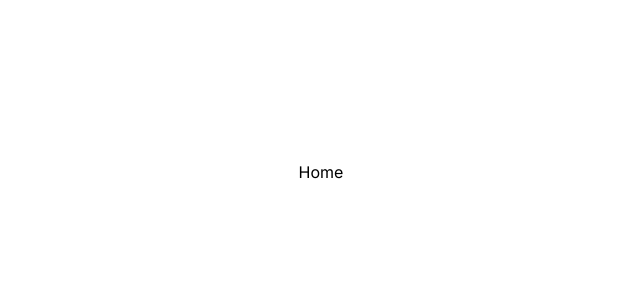
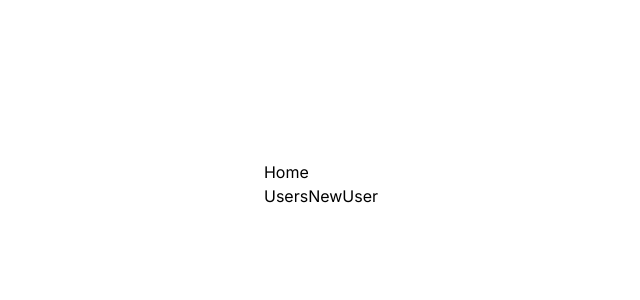
Before and after one commit to guiiffonseca/learning-nextjs-v-14, a Next.js app: page / in a window 1280 px wide. Shown: the top 300 px of the page, without its empty margins (319-959 px from the left). Built offline with nearby package versions, Linux system fonts and the light colour scheme.

Commit message:
component client-side link e hook useRoter

```diff
--- /dev/null
+++ b/app/components/NewUser.tsx
@@ -0,0 +1,16 @@
+'use client'
+import { useRouter } from 'next/navigation'
+
+const NewUser = () => {
+  const router = useRouter();
+
+  const handleNewUser = () => {
+    router.push('/users/new')
+  };
+
+  return (
+    <button onClick={handleNewUser}>NewUser</button>
+  )
+}
+
+export default NewUser
--- a/app/page.tsx
+++ b/app/page.tsx
@@ -1,9 +1,12 @@
-import Image from 'next/image'
+import Link from 'next/link'
+import NewUser from './components/NewUser';
 
 export default function Home() {
   return (
     <main>
       <h1>Home</h1>
+      <Link href='/users'>Users</Link>
+      <NewUser />
     </main>
   )
 }
```
